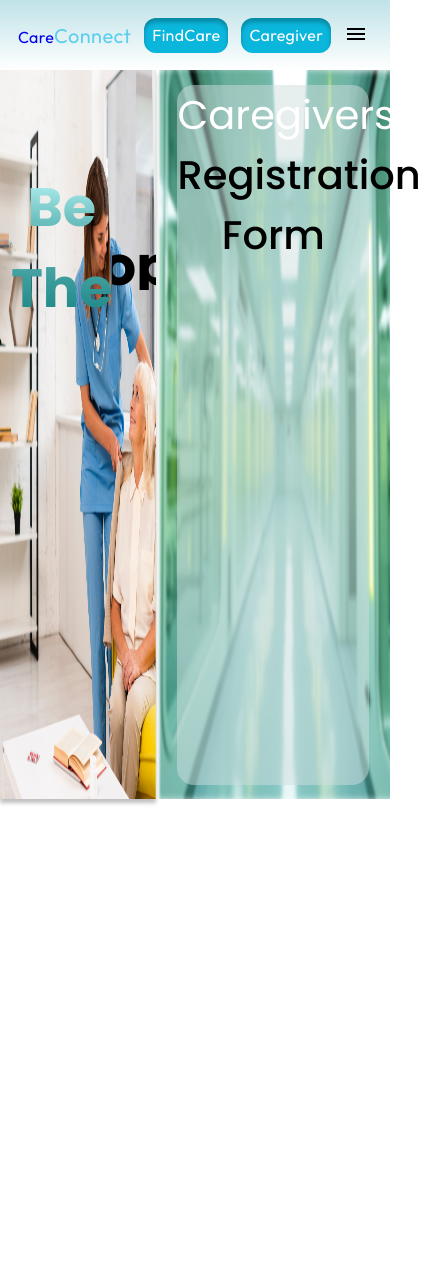
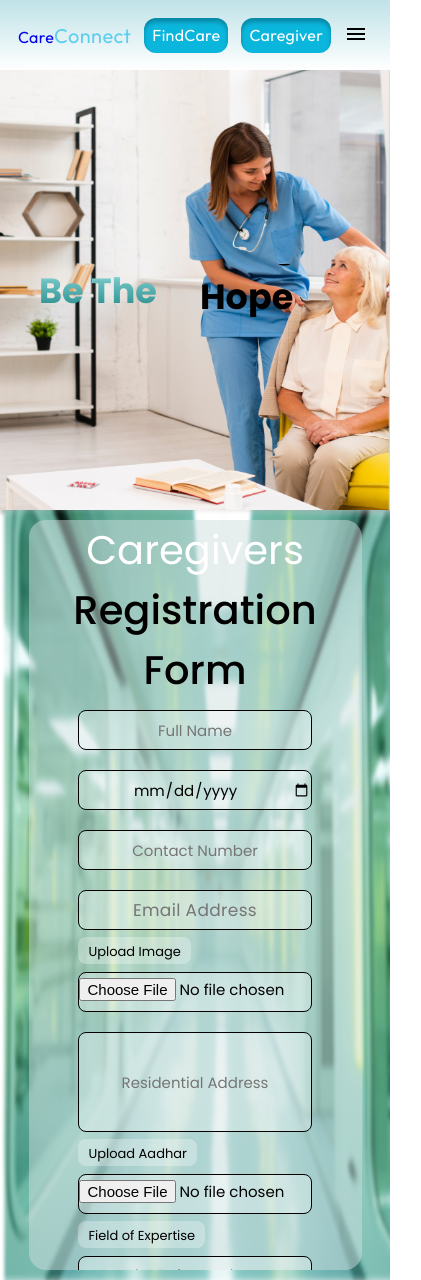
Before and after one commit to arpit07072005/group-project, a React (Create React App) app: page /Registration in a window 390 px wide. Shown: the whole page, 421 px wide, since content can reach past the window. Before the commit the page ends 844 px from the top, so only its background shows below. Built offline with nearby package versions, Linux system fonts and the light colour scheme.

Commit message:
caregiver registration form

```diff
--- a/src/App.css
+++ b/src/App.css
@@ -1318,7 +1318,7 @@ border:2px solid black;
 }
  .careimage{
   width:40%;
-  min-height:729px;
+  min-height:750px;
   background-image:url(../public/img10.png) ;
   background-size: 100% 100%;
   background-position: center;
@@ -1332,7 +1332,7 @@ border:2px solid black;
 }
 .formimage{
   width:59.8%;
-  min-height:729px;
+  min-height:750px;
   background-image:url(../public/img12.png) ;
   background-size: 100% 100%;
   background-position: center;
@@ -1377,25 +1377,40 @@ background:linear-gradient(rgba(197, 255, 255, 1),rgba(108, 191, 191, 1),rgba(64
   font-size: 54px;
   font-weight: 700;
   color:rgba(0,0,0,1);
-  animation:slide 4s linear infinite;
-  animation-delay:1ms;
+  animation:slide 6s  infinite;
+
 }
 @keyframes slide{
   0%{
     transform:translatey(0);
 
   }
-  100%{
-    transform: translatey(-205%);
+  33.33% {
+    transform: translateY(0); /* Hold first span */
   }
+  50% {
+    transform: translateY(-100%); /* Move to second span */
+  }
+  83.33% {
+    transform: translateY(-100%); /* Hold second span */
+  }
+  100% {
+    transform: translateY(-200%); /* Move to third span */
+  }
+
 }
 form{
   width:90%;
-  min-height:700px;
+  height:750px;
+  overflow-y: auto;
   background-color: rgba(206, 222, 221, 0.5);
   filter:blur(0px);
-   /* opacity:50%;  */
-  /* margin-left: 15%; */
+  display:flex;
+  flex-direction: column;
+  align-items: center;
+  justify-content:space-around;
+   /* opacity:50%;
+   margin-left: 15%; */
   border-radius: 17px;
 }
 form h1{
@@ -1410,3 +1425,162 @@ form h1 span{
   color:rgba(255, 255, 255, 1);
   font-weight: 400;
 }
+form input{
+width:70%;
+min-height:40px;
+border-radius:8px;
+border:1.5px solid black;
+background-color: rgba(255, 255, 255, 0.3);
+font-family: "Poppins", serif;
+font-size: 20px;
+font-weight: 400;
+text-align: center;
+margin-top:10px;
+margin-bottom:10px;
+}
+
+.address{
+  min-height:100px;
+}
+
+.aadhar,.image,.expertise,.qualification,.dl{
+  width:70%;
+
+}
+.aadhar input,.image input,.expertise select,.qualification input,.dl select{
+  width:100%;
+  text-align:center ;
+  padding-top:5px;
+  padding-bottom:5px;
+
+}
+ form label{
+  background-color: rgba(255, 255, 255, 0.3);
+  font-family: "Poppins", serif;
+font-size: 13px;
+font-weight: 400;
+text-align: center;
+border-radius:8px;
+padding:5px 10px 3px 10px;
+}
+form select{
+  width:70%;
+min-height:40px;
+border-radius:8px;
+border:1.5px solid black;
+background-color: rgba(255, 255, 255, 0.3);
+font-family: "Poppins", serif;
+font-size: 20px;
+font-weight: 400;
+text-align: center;
+margin-top: 10px;
+}
+.schedule{
+  width:3%;
+}
+.form-group{
+  width:70%;
+}
+.checkbox-group{
+  width:100%;
+  /* background-color: rgba(255, 255, 255, 0.3); */
+}
+.checkbox-group label{
+  display:flex;
+  flex-direction:row;
+  align-items: center;
+  height:20px;
+  margin-bottom:2px;
+
+}
+.submit{
+  width:170px;
+  min-height:45px;
+  background-color: rgba(0, 125, 163, 1);
+  font-family: "Poppins", serif;
+font-size: 20px;
+font-weight: 500;
+color:white;
+border-radius:12px;
+margin-bottom:10px;
+margin-top:10px;
+box-shadow:-5px 9px 4px 0px rgba(15, 73, 78, 0.25);
+}
+@media screen and (max-width:1233px){
+  .bethe,.allthree span{
+    font-size:43px;
+  }
+
+}
+@media screen and (max-width:982px){
+  .careimagetext{
+    flex-direction: column;
+  }
+  .bethe,.allthree span{
+    font-size:50px;
+  }
+}
+@media screen and (max-width:770px){
+  .registrationform{
+    flex-direction:column;
+  }
+  .careimage{
+    display:flex;
+    align-items: center;
+    justify-content: center;
+    min-height:440px;
+    width:100%;
+    margin-right:0;
+    margin-left:0;
+  }
+  .formimage{
+    width:100%;
+    margin-right:0;
+    margin-left:0;
+  }
+  .careimagetext{
+    flex-direction:row;
+    margin-left:10%;
+    padding:0;
+    flex-wrap: wrap;
+  }
+  .bethe,.allthree span{
+    font-size:57px;
+  }
+
+}
+@media screen and (max-width:500px){
+  form input{
+    font-size:15px;
+  }
+  form select{
+    font-size:15px;
+  }
+  .bethe,.allthree span{
+    font-size:35px;
+  }
+  .schedule{
+    width:7%;
+  }
+  .allthree{
+    height:53px;
+  }
+  @keyframes slide{
+    0%{
+      transform:translatey(0);
+
+    }
+    33.33% {
+      transform: translateY(-10%);
+    }
+    50% {
+      transform: translateY(-80%);
+    }
+    83.33% {
+      transform: translateY(-100%);
+    }
+    100% {
+      transform: translateY(-200%);
+    }
+}
+}
--- a/src/components/Registration.js
+++ b/src/components/Registration.js
@@ -1,7 +1,46 @@
-import React from 'react'
+import axios from 'axios'
+import React, { useState } from 'react'
 
 export default function Registration() {
-  const synonym=["Change","Hope","Caregiver"]
+  const[name,setName]=useState("")
+  const[number,setNumber]=useState("")
+  const[email,setEmail]=useState("")
+  const[address,setAddress]=useState("")
+  const[qualification,setQualification]=useState("")
+  const[language,setLanguage]=useState("")
+
+  const synonym=["Caregiver","Change","Hope"]
+  const handlechange=(e)=>{
+     if(e.target.className==="name"){
+      setName(e.target.value)
+     }
+     else if(e.target.className==="number"){
+        setNumber(e.target.value)
+     }
+     else if(e.target.className==="email"){
+      setEmail(e.target.value)
+     }
+     else if(e.target.className==="address"){
+      setAddress(e.target.value)
+     }
+     else if(e.target.className==="qualify"){
+      setQualification(e.target.value)
+     }
+     else if(e.target.className==="language"){
+      setLanguage(e.target.value)
+     }
+
+  }
+  const handleSubmit = async (e) => {
+    e.preventDefault();
+    const formData = { name, number, email, address, qualification, language };
+    try {
+      const response = await axios.post("http://localhost:5000/register", formData);
+      alert(response.data);
+    } catch (err) {
+      alert("Error: " + err.message);
+    }
+  };
   return (
     <div className="registrationform">
       <div className="careimage">
@@ -18,8 +57,63 @@ export default function Registration() {
         </div>
       </div>
       <div className="formimage">
-        <form>
+        <form onSubmit={handleSubmit}>
           <h1><span>Caregivers</span>  Registration  Form</h1>
+          <input type="text" value={name} className="name" placeholder="Full Name" onChange={handlechange}/>
+          <input type="date"  className="date" placeholder="Date of Birth"/>
+          <input type="text" value={number} className="number" placeholder="Contact Number" onChange={handlechange}/>
+          <input type="text" value={email} className="email" placeholder="Email Address" onChange={handlechange}/>
+          <span className="image">
+          <label for="image">Upload Image</label>
+          <input type="file"  className="image"  accept="image/*"/>
+          </span>
+          <input type="text" value={address} className="address" placeholder="Residential Address" onChange={handlechange}/>
+          <span className="aadhar">
+          <label for="aadhar">Upload Aadhar</label>
+          <input type="file"  accept="image/*" placeholder="Upload Aadhar"/>
+          </span>
+          <span className="expertise">
+            <label for="expertise">Field of Expertise</label>
+          <select >
+            <option >Field of Expertise</option>
+            <option>Elderly Care</option>
+            <option>Child Care</option>
+            <option>Special Needs Care</option>
+            <option>Nursing</option>
+            <option>Other</option>
+
+          </select>
+          </span>
+          <select >
+            <option>Year of Expertise</option>
+            <option >Less than 1 year</option>
+            <option>1-3 years</option>
+            <option>3-5 years</option>
+            <option>5+ years</option>
+          </select>
+          <span className="qualification">
+          <label for="aadhar">Relevant Qualifications</label>
+          <input type="text" value={qualification} className="qualify" placeholder="Qualifications" onChange={handlechange}/>
+          </span>
+          <span class="form-group">
+                <label for="schedule">Preferred Work Schedule</label>
+                <div class="checkbox-group">
+                    <label><input type="checkbox" className="schedule" value="full-time"/> Full-Time</label>
+                    <label><input type="checkbox" className="schedule" value="part-time"/> Part-Time</label>
+                    <label><input type="checkbox" className="schedule" value="flexible"/> Flexible Hours</label>
+                    <label><input type="checkbox" className="schedule" value="weekends"/> Weekends Only</label>
+                </div>
+            </span>
+            <input type="text" value={language} className="language" placeholder="Language Spoken" onChange={handlechange}/>
+            <span className="dl">
+          <label for="dl">Do you have a valid Driving License ?</label>
+          <select>
+            <option>---</option>
+            <option>Yes</option>
+            <option>No</option>
+          </select>
+          </span>
+          <button className="submit">Submit</button>
         </form>
       </div>
     </div>
```
Also changed, not shown: package.json (+11 -1 lines), 1 other file (tests, documents, lock files or other folders).
